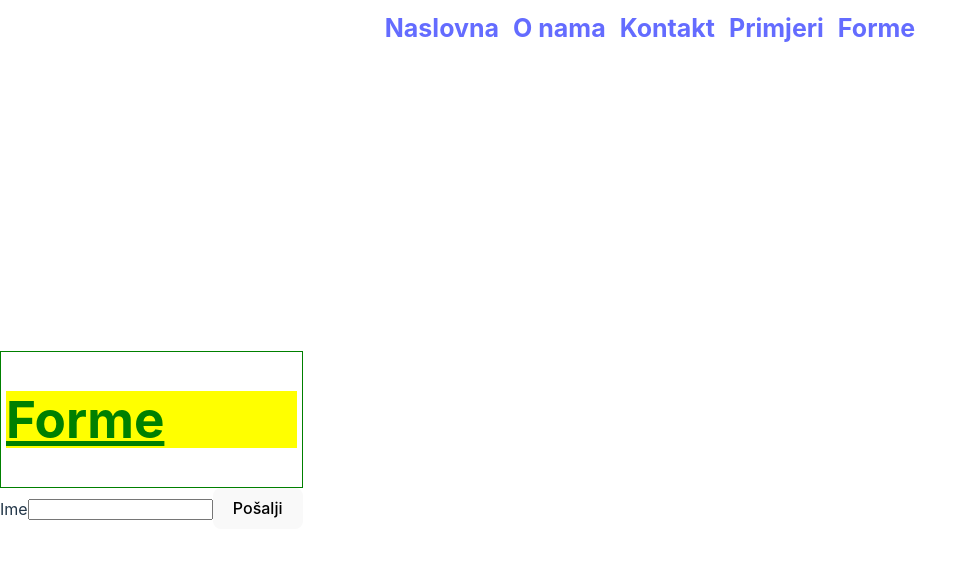
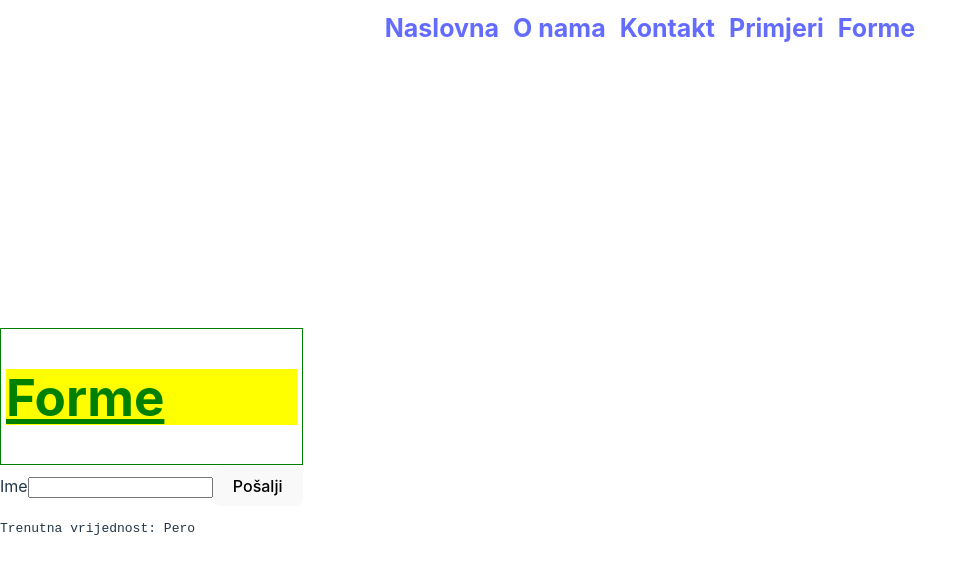
Before and after one commit to webbugt/algebra-react-vjezbe, a React (Vite) app: page /forme in a window 1280 px wide. Shown: the top 574 px of the page, without its empty margins (0-978 px from the left). Built offline with nearby package versions, Linux system fonts and the light colour scheme.

Commit message:
basic onInputChangeHandler

```diff
--- a/src/components/forme/FunctionalNameForm.jsx
+++ b/src/components/forme/FunctionalNameForm.jsx
@@ -1,9 +1,20 @@
+import { useState } from "react";
+
 export function FunctionalNameForm() {
+  const [name, setName] = useState("Pero");
+  const onInputChangeHandler = (event) => {
+    console.log(event.target.value);
+  };
   return (
     <form>
       <label htmlFor="name">Ime</label>
-      <input name="name" type="text" />
+      <input
+        name="name"
+        type="text" //value={name}
+        onChange={onInputChangeHandler}
+      />
       <button type="submit">Pošalji</button>
+      <pre>Trenutna vrijednost: {name}</pre>
     </form>
   );
 }
```
